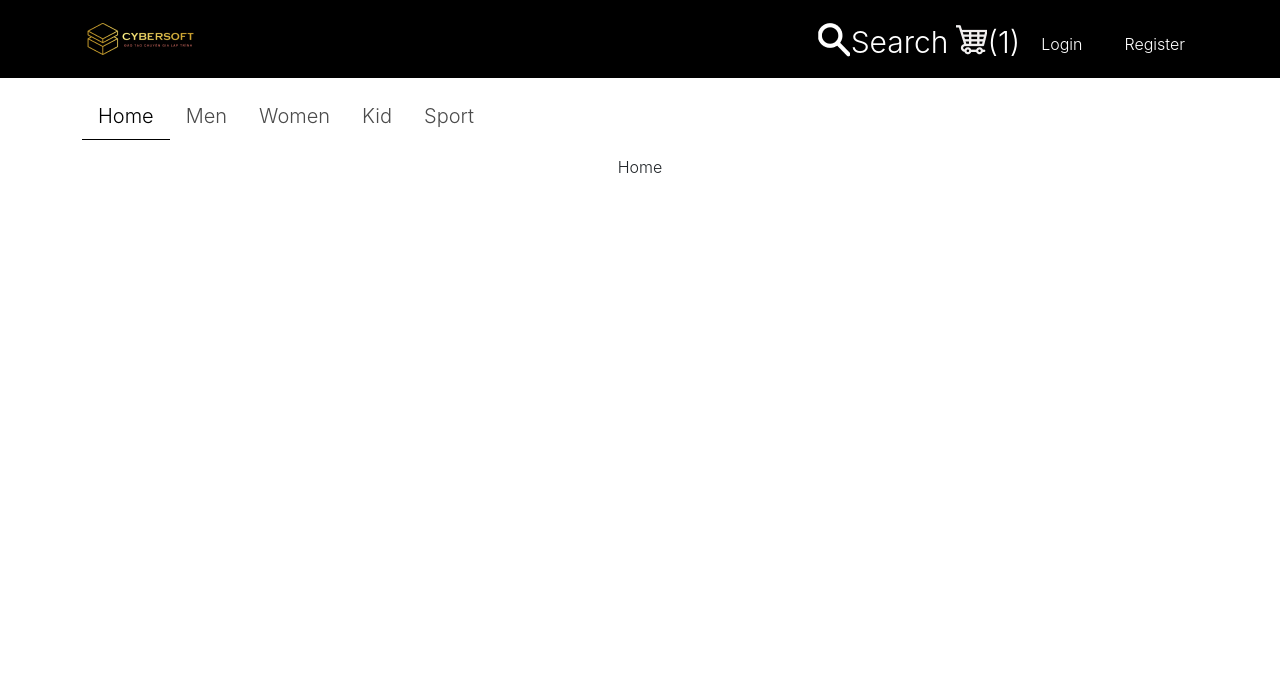
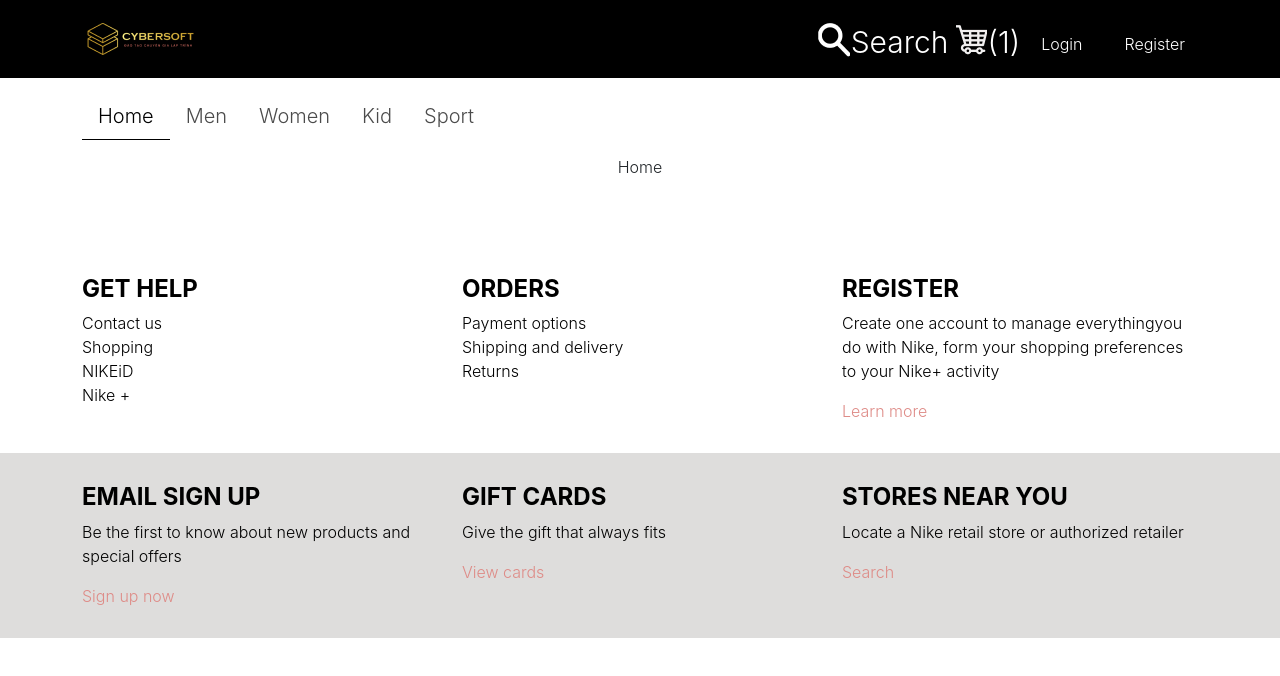
Before and after one commit to trankhai191299/capstoneReact_LaKa, a React (Create React App) app: page / in a window 1280 px wide. Shown: the top 676 px of the page. Built offline with nearby package versions, Linux system fonts and the light colour scheme.

Commit message:
them footer vs chinh lai css

```diff
--- a/src/App.js
+++ b/src/App.js
@@ -2,12 +2,14 @@
 import './App.css';
 import Header from './component/Header/Header';
 import { Outlet } from 'react-router-dom';
+import Footer from './component/Footer/Footer';
 
 function App() {
   return (
     <div className="App">
       <Header/>
       <Outlet/>
+      <Footer/>
     </div>
   );
 }
--- a/src/component/Footer/Footer.jsx
+++ b/src/component/Footer/Footer.jsx
@@ -2,6 +2,102 @@
 
 export default function Footer() {
   return (
-    <div>Footer</div>
-  )
+    <footer className="footer mt-5 pt-5">
+  <div className="line line-1">
+    <div className="container">
+      <div className="row row-1 text-start">
+        <div className="col-md-4  col-6">
+          <div className="footer-content">
+            <div className="title">
+              <h4 className="text-uppercase">get help</h4>
+            </div>
+            <div className="info d-flex flex-column">
+              <a href="#">Contact us</a>
+              <a href="#">Shopping</a>
+              <a href="#">NIKEiD</a>
+              <a href="#">Nike +</a>
+            </div>
+          </div>
+        </div>
+        <div className="col-md-4  col-6">
+          <div className="footer-content">
+            <div className="title">
+              <h4 className="text-uppercase">orders</h4>
+            </div>
+            <div className="info d-flex flex-column">
+              <a href="#">Payment options</a>
+              <a href="#">Shipping and delivery</a>
+              <a href="#">Returns</a>
+            </div>
+          </div>
+        </div>
+        <div className="col-md-4 mt-md-0 mt-3 col-6">
+          <div className="footer-content">
+            <div className="title">
+              <h4 className="text-uppercase">register</h4>
+            </div>
+            <div className="info">
+              <p>
+                Create one account to manage everythingyou do with Nike,
+                form your shopping preferences to your Nike+ activity
+              </p>
+              <a href="./register.html" className="other-link">
+                Learn more
+              </a>
+            </div>
+          </div>
+        </div>
+      </div>
+    </div>
+  </div>
+  <div className="line line-2">
+    <div className="container">
+      <div className="row row-2 text-start">
+        <div className="col-md-4 col-6">
+          <div className="footer-content">
+            <div className="title">
+              <h4 className="text-uppercase">email sign up</h4>
+            </div>
+            <div className="info">
+              <p>
+                Be the first to know about new products and special offers
+              </p>
+              <a href="#" className="other-link">
+                Sign up now
+              </a>
+            </div>
+          </div>
+        </div>
+        <div className="col-md-4 col-6">
+          <div className="footer-content">
+            <div className="title">
+              <h4 className="text-uppercase">gift cards</h4>
+            </div>
+            <div className="info">
+              <p>Give the gift that always fits</p>
+              <a href="#" className="other-link">
+                View cards
+              </a>
+            </div>
+          </div>
+        </div>
+        <div className="col-md-4 mt-md-0 mt-4 col-6">
+          <div className="footer-content">
+            <div className="title">
+              <h4 className="text-uppercase">stores near you</h4>
+            </div>
+            <div className="info">
+              <p>Locate a Nike retail store or authorized retailer</p>
+              <a href="#" className="other-link">
+                Search
+              </a>
+            </div>
+          </div>
+        </div>
+      </div>
+    </div>
+  </div>
+</footer>
+
+  );
 }
--- a/src/index.js
+++ b/src/index.js
@@ -1,6 +1,6 @@
 import React from 'react';
 import ReactDOM from 'react-dom/client';
-import './index.css';
+// import './index.css';
 import App from './App';
 import reportWebVitals from './reportWebVitals';
 import {BrowserRouter,Routes,Route,Navigate} from 'react-router-dom'
```
